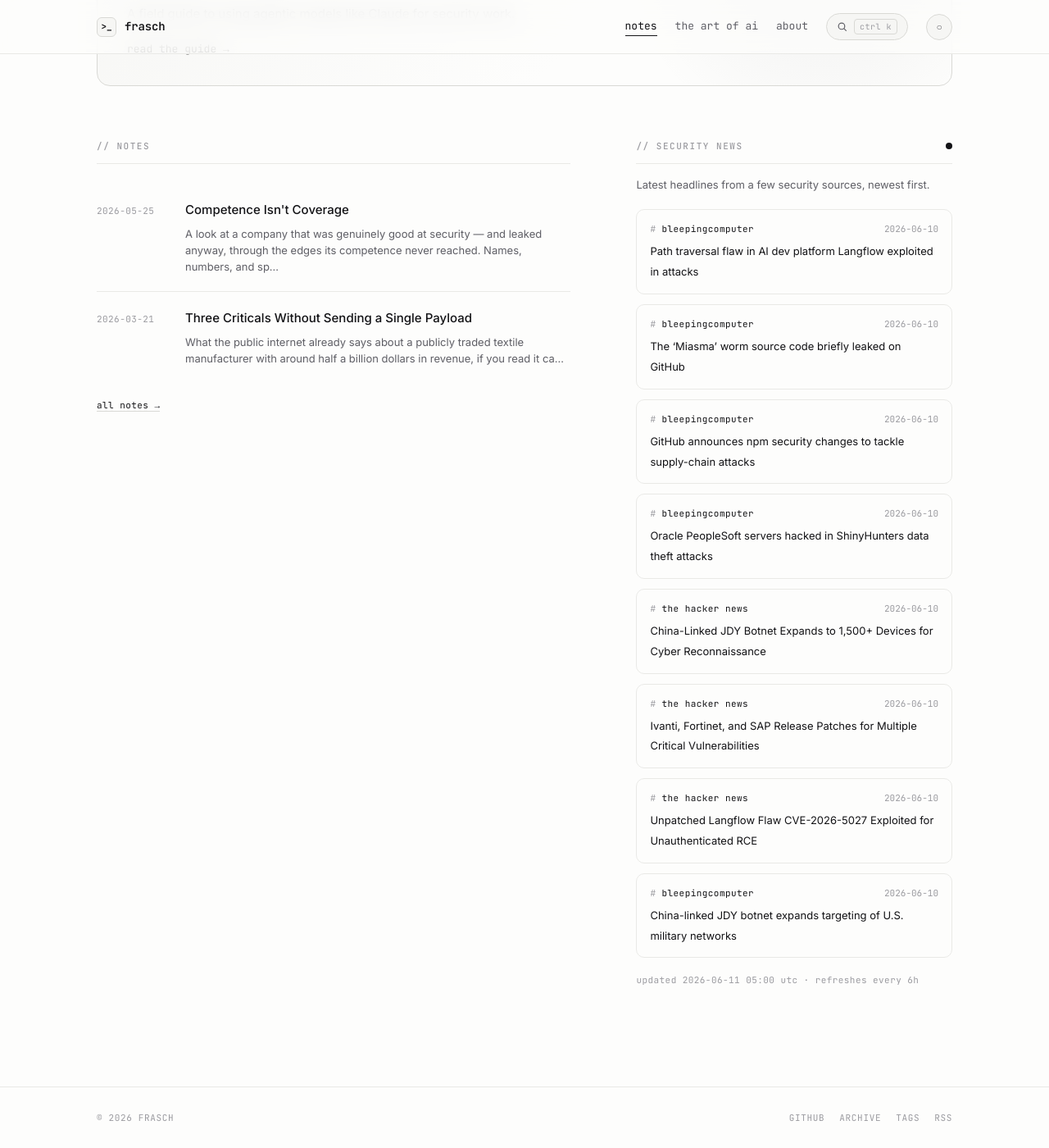
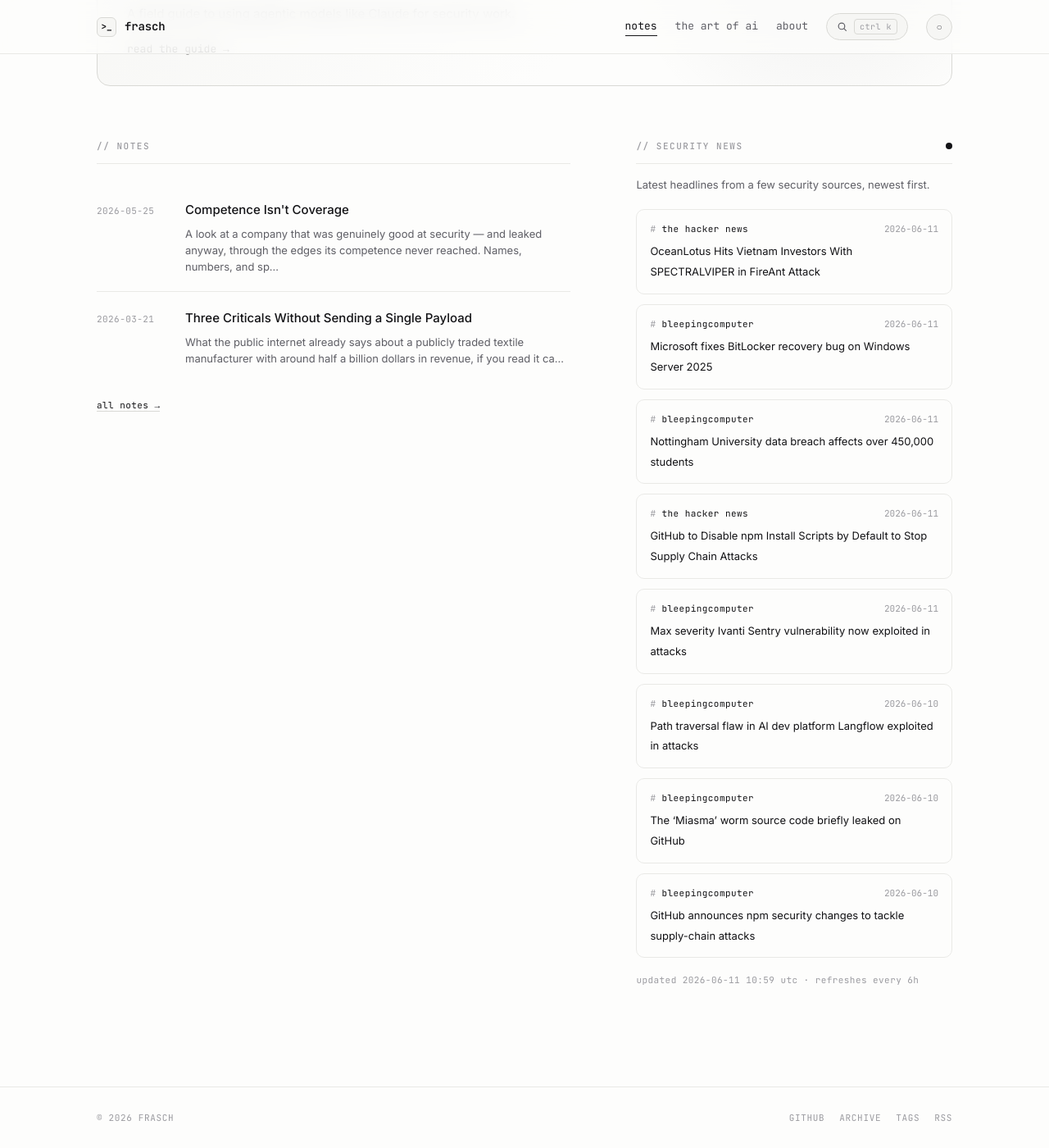
Before and after one commit to whoisfrasch/frasch, a Jekyll site: the page built from index.html, in a window 1280 px wide and 1400 px high, scrolled down 615 px. Shown: the whole window at 82% size. Built offline with Jekyll 4.4.1, drawn with Linux system fonts in a browser that asks for light colours.

Commit message:
Refresh security news feed

```diff
--- a/_data/news.json
+++ b/_data/news.json
@@ -1,6 +1,36 @@
 {
-  "updated": "2026-06-11T05:00:57Z",
+  "updated": "2026-06-11T10:59:57Z",
   "items": [
+    {
+      "source": "the hacker news",
+      "title": "OceanLotus Hits Vietnam Investors With SPECTRALVIPER in FireAnt Attack",
+      "link": "https://thehackernews.com/2026/06/oceanlotus-hits-vietnam-investors-with.html",
+      "date": "2026-06-11T09:45:58Z"
+    },
+    {
+      "source": "bleepingcomputer",
+      "title": "Microsoft fixes BitLocker recovery bug on Windows Server 2025",
+      "link": "https://www.bleepingcomputer.com/news/microsoft/microsoft-fixes-bitlocker-recovery-bug-on-windows-server-2025/",
+      "date": "2026-06-11T08:44:22Z"
+    },
+    {
+      "source": "bleepingcomputer",
+      "title": "Nottingham University data breach affects over 450,000 students",
+      "link": "https://www.bleepingcomputer.com/news/security/nottingham-university-data-breach-affects-over-450-000-students/",
+      "date": "2026-06-11T07:27:53Z"
+    },
+    {
+      "source": "the hacker news",
+      "title": "GitHub to Disable npm Install Scripts by Default to Stop Supply Chain Attacks",
+      "link": "https://thehackernews.com/2026/06/github-to-disable-npm-install-scripts.html",
+      "date": "2026-06-11T06:23:03Z"
+    },
+    {
+      "source": "bleepingcomputer",
+      "title": "Max severity Ivanti Sentry vulnerability now exploited in attacks",
+      "link": "https://www.bleepingcomputer.com/news/security/max-severity-ivanti-sentry-vulnerability-now-exploited-in-attacks/",
+      "date": "2026-06-11T06:20:22Z"
+    },
     {
       "source": "bleepingcomputer",
       "title": "Path traversal flaw in AI dev platform Langflow exploited in attacks",
@@ -18,36 +48,6 @@
       "title": "GitHub announces npm security changes to tackle supply-chain attacks",
       "link": "https://www.bleepingcomputer.com/news/security/github-announces-npm-security-changes-to-tackle-supply-chain-attacks/",
       "date": "2026-06-10T19:41:44Z"
-    },
-    {
-      "source": "bleepingcomputer",
-      "title": "Oracle PeopleSoft servers hacked in ShinyHunters data theft attacks",
-      "link": "https://www.bleepingcomputer.com/news/security/oracle-peoplesoft-servers-hacked-in-shinyhunters-data-theft-attacks/",
-      "date": "2026-06-10T18:31:57Z"
-    },
-    {
-      "source": "the hacker news",
-      "title": "China-Linked JDY Botnet Expands to 1,500+ Devices for Cyber Reconnaissance",
-      "link": "https://thehackernews.com/2026/06/china-linked-jdy-botnet-expands-to-1500.html",
-      "date": "2026-06-10T16:08:42Z"
-    },
-    {
-      "source": "the hacker news",
-      "title": "Ivanti, Fortinet, and SAP Release Patches for Multiple Critical Vulnerabilities",
-      "link": "https://thehackernews.com/2026/06/ivanti-fortinet-and-sap-release-patches.html",
-      "date": "2026-06-10T15:10:59Z"
-    },
-    {
-      "source": "the hacker news",
-      "title": "Unpatched Langflow Flaw CVE-2026-5027 Exploited for Unauthenticated RCE",
-      "link": "https://thehackernews.com/2026/06/unpatched-langflow-flaw-cve-2026-5027.html",
-      "date": "2026-06-10T15:00:59Z"
-    },
-    {
-      "source": "bleepingcomputer",
-      "title": "China-linked JDY botnet expands targeting of U.S. military networks",
-      "link": "https://www.bleepingcomputer.com/news/security/china-linked-jdy-botnet-expands-targeting-of-us-military-networks/",
-      "date": "2026-06-10T15:00:00Z"
     }
   ]
 }
```
